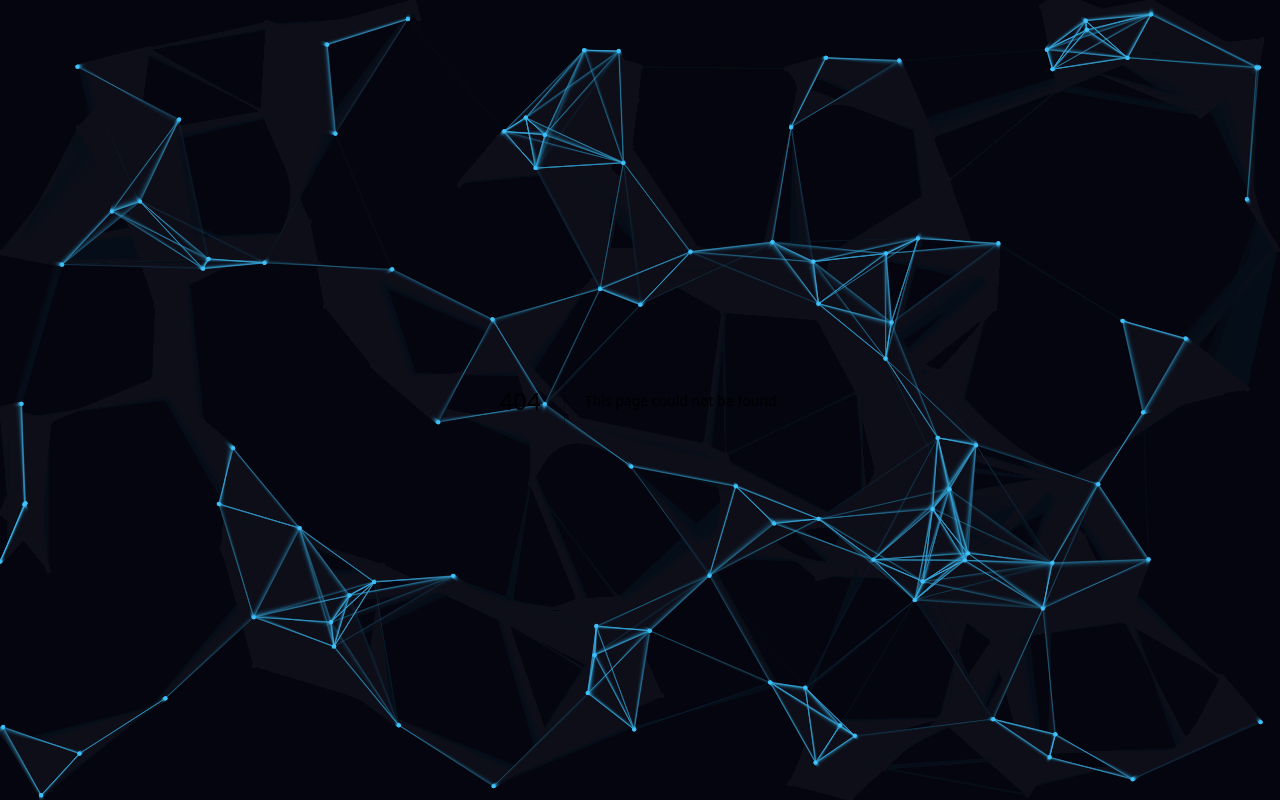
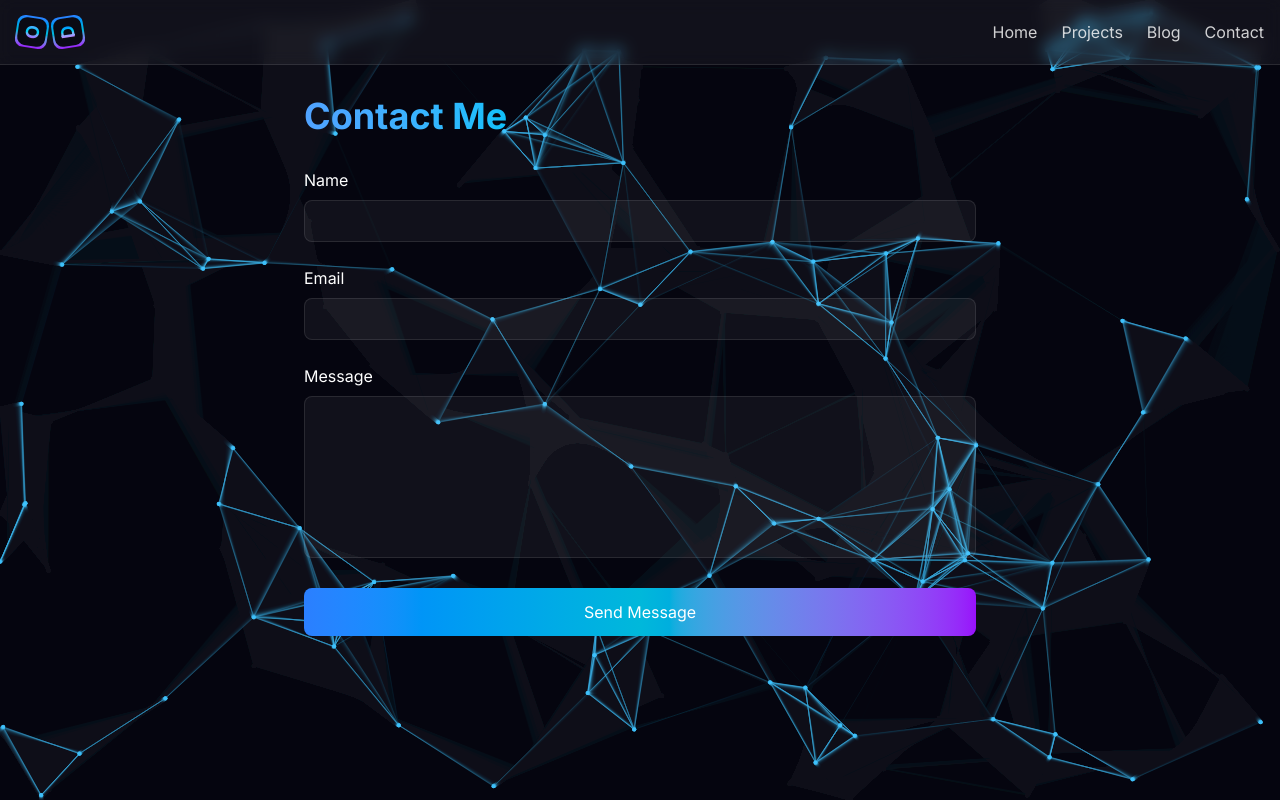
Before and after one commit to oguzhanduran/my-personel-website, a Next.js app: page /contact in a window 1280 px wide. Before the commit this address had no page. Built offline with nearby package versions, Linux system fonts and the light colour scheme.

Commit message:
navbar parts added

```diff
--- /dev/null
+++ b/src/app/blog/page.tsx
@@ -0,0 +1,33 @@
+'use client';
+import { motion } from 'framer-motion';
+import Header from '@/components/layout/Header';
+
+export default function Blog() {
+  return (
+    <>
+      <Header />
+      <main className="pt-24 min-h-screen container mx-auto px-4">
+        <motion.div
+          initial={{ opacity: 0, y: 20 }}
+          animate={{ opacity: 1, y: 0 }}
+          transition={{ duration: 0.5 }}
+          className="prose prose-invert max-w-none"
+        >
+          <h1 className="text-4xl font-bold bg-gradient-to-r from-blue-400 via-cyan-400 to-purple-500 bg-clip-text text-transparent mb-8">
+            Blog
+          </h1>
+          <div className="grid grid-cols-1 md:grid-cols-2 gap-6">
+            {/* Blog post kartları buraya gelecek */}
+            <div className="bg-white/5 backdrop-blur-sm rounded-xl p-6 border border-white/10">
+              <h2 className="text-xl font-semibold text-white mb-2">Blog Post 1</h2>
+              <p className="text-white/80">Blog post preview will be here...</p>
+              <div className="mt-4 text-sm text-white/60">
+                Published on: January 1, 2024
+              </div>
+            </div>
+          </div>
+        </motion.div>
+      </main>
+    </>
+  );
+}
--- /dev/null
+++ b/src/app/contact/page.tsx
@@ -0,0 +1,89 @@
+'use client';
+import { motion } from 'framer-motion';
+import Header from '@/components/layout/Header';
+import { useState } from 'react';
+
+export default function Contact() {
+  const [formData, setFormData] = useState({
+    name: '',
+    email: '',
+    message: ''
+  });
+
+  const handleSubmit = (e: React.FormEvent) => {
+    e.preventDefault();
+    // Form gönderme işlemi buraya gelecek
+    console.log('Form data:', formData);
+  };
+
+  const handleChange = (e: React.ChangeEvent<HTMLInputElement | HTMLTextAreaElement>) => {
+    setFormData({
+      ...formData,
+      [e.target.name]: e.target.value
+    });
+  };
+
+  return (
+    <>
+      <Header />
+      <main className="pt-24 min-h-screen container mx-auto px-4">
+        <motion.div
+          initial={{ opacity: 0, y: 20 }}
+          animate={{ opacity: 1, y: 0 }}
+          transition={{ duration: 0.5 }}
+          className="max-w-2xl mx-auto"
+        >
+          <h1 className="text-4xl font-bold bg-gradient-to-r from-blue-400 via-cyan-400 to-purple-500 bg-clip-text text-transparent mb-8">
+            Contact Me
+          </h1>
+          <form onSubmit={handleSubmit} className="space-y-6">
+            <div>
+              <label htmlFor="name" className="block text-white mb-2">Name</label>
+              <input
+                type="text"
+                id="name"
+                name="name"
+                value={formData.name}
+                onChange={handleChange}
+                className="w-full px-4 py-2 bg-white/5 border border-white/10 rounded-lg focus:outline-none focus:ring-2 focus:ring-blue-500 text-white"
+                required
+              />
+            </div>
+            <div>
+              <label htmlFor="email" className="block text-white mb-2">Email</label>
+              <input
+                type="email"
+                id="email"
+                name="email"
+                value={formData.email}
+                onChange={handleChange}
+                className="w-full px-4 py-2 bg-white/5 border border-white/10 rounded-lg focus:outline-none focus:ring-2 focus:ring-blue-500 text-white"
+                required
+              />
+            </div>
+            <div>
+              <label htmlFor="message" className="block text-white mb-2">Message</label>
+              <textarea
+                id="message"
+                name="message"
+                value={formData.message}
+                onChange={handleChange}
+                rows={6}
+                className="w-full px-4 py-2 bg-white/5 border border-white/10 rounded-lg focus:outline-none focus:ring-2 focus:ring-blue-500 text-white resize-none"
+                required
+              />
+            </div>
+            <motion.button
+              type="submit"
+              whileHover={{ scale: 1.02 }}
+              whileTap={{ scale: 0.98 }}
+              className="w-full bg-gradient-to-r from-blue-500 via-cyan-500 to-purple-600 text-white py-3 rounded-lg hover:opacity-90 transition-opacity"
+            >
+              Send Message
+            </motion.button>
+          </form>
+        </motion.div>
+      </main>
+    </>
+  );
+}
--- a/src/app/page.tsx
+++ b/src/app/page.tsx
@@ -1,22 +1,34 @@
 'use client';
 
-import { useState } from 'react';
+import { useState, useEffect } from 'react';
 import IntroVideo from '@/components/home/IntroVideo';
 import Header from '@/components/layout/Header';
 import Hero from '@/components/home/Hero';
 
 export default function Home() {
   const [showContent, setShowContent] = useState(false);
+  const [shouldPlayVideo, setShouldPlayVideo] = useState(true);
+
+  useEffect(() => {
+    // Home link'inden gelindiyse videoyu gösterme
+    const skipIntro = localStorage.getItem('skipIntro');
+
+    if (skipIntro) {
+      setShouldPlayVideo(false);
+      setShowContent(true);
+      // Home link'i için olan state'i temizle
+      localStorage.removeItem('skipIntro');
+    }
+  }, []);
 
   const handleVideoEnd = () => {
-    console.log("Video ended, showing content"); // Debug için log
     setShowContent(true);
   };
 
   return (
     <>
-      <IntroVideo onEnd={handleVideoEnd} />
-      {showContent && (
+      {shouldPlayVideo && <IntroVideo onEnd={handleVideoEnd} />}
+      {(showContent || !shouldPlayVideo) && (
         <>
           <Header />
           <main className="relative">
--- /dev/null
+++ b/src/app/projects/page.tsx
@@ -0,0 +1,30 @@
+'use client';
+import { motion } from 'framer-motion';
+import Header from '@/components/layout/Header';
+
+export default function Projects() {
+  return (
+    <>
+      <Header />
+      <main className="pt-24 min-h-screen container mx-auto px-4">
+        <motion.div
+          initial={{ opacity: 0, y: 20 }}
+          animate={{ opacity: 1, y: 0 }}
+          transition={{ duration: 0.5 }}
+          className="prose prose-invert max-w-none"
+        >
+          <h1 className="text-4xl font-bold bg-gradient-to-r from-blue-400 via-cyan-400 to-purple-500 bg-clip-text text-transparent mb-8">
+            Projects
+          </h1>
+          <div className="grid grid-cols-1 md:grid-cols-2 lg:grid-cols-3 gap-6">
+            {/* Proje kartları buraya gelecek */}
+            <div className="bg-white/5 backdrop-blur-sm rounded-xl p-6 border border-white/10">
+              <h2 className="text-xl font-semibold text-white mb-2">Project 1</h2>
+              <p className="text-white/80">Project description will be here...</p>
+            </div>
+          </div>
+        </motion.div>
+      </main>
+    </>
+  );
+}
--- a/src/components/layout/Header.tsx
+++ b/src/components/layout/Header.tsx
@@ -1,30 +1,123 @@
 'use client';
 import { motion } from 'framer-motion';
 import Link from 'next/link';
+import { useState } from 'react';
+import { useRouter } from 'next/navigation';
 
 const Header = () => {
+  const [isAnimating, setIsAnimating] = useState(false);
+  const router = useRouter();
+
+  const handleLogoClick = (e: React.MouseEvent) => {
+    e.preventDefault();
+    if (isAnimating) return;
+
+    setIsAnimating(true);
+    setTimeout(() => {
+      setIsAnimating(false);
+      // Logo tıklamasında videoyu göstermek için state'i sıfırla
+      localStorage.removeItem('skipIntro');
+      window.location.href = '/';
+    }, 1000);
+  };
+
   return (
     <motion.header
       initial={{ y: -100 }}
       animate={{ y: 0 }}
-      className="fixed top-0 left-0 right-0 z-50 bg-white/80 backdrop-blur-sm shadow-sm"
+      className="fixed top-0 left-0 right-0 z-50 bg-white/5 backdrop-blur-sm border-b border-white/10"
     >
       <nav className="container mx-auto px-4 py-4">
         <div className="flex justify-between items-center">
-          <Link href="/" className="text-xl font-bold text-gray-800 hover:text-gray-600 transition-colors">
-            OD
+          <Link href="/" className="group relative" onClick={handleLogoClick}>
+            <motion.div
+              className="flex items-center space-x-1"
+              whileHover={{ scale: 1.05 }}
+              whileTap={{ scale: 0.95 }}
+              animate={isAnimating ? {
+                rotateY: [0, 360],
+                scale: [1, 1.2, 1],
+              } : {}}
+              transition={isAnimating ? {
+                duration: 1,
+                ease: "easeInOut",
+              } : {}}
+            >
+              <motion.div
+                className="relative"
+                initial={{ rotate: 0 }}
+                animate={isAnimating ? {
+                  rotate: [0, 720],
+                  scale: [1, 1.2, 1],
+                } : { rotate: 360 }}
+                transition={isAnimating ? {
+                  duration: 1,
+                  ease: "easeInOut",
+                } : {
+                  duration: 20,
+                  repeat: Infinity,
+                  ease: "linear"
+                }}
+              >
+                <div className="w-8 h-8 rounded-lg bg-gradient-to-r from-blue-500 via-cyan-500 to-purple-600 p-[2px]">
+                  <div className="w-full h-full rounded-lg bg-[rgb(10,10,20)] flex items-center justify-center">
+                    <span className="text-lg font-bold bg-gradient-to-r from-blue-400 via-cyan-400 to-purple-500 bg-clip-text text-transparent">
+                      O
+                    </span>
+                  </div>
+                </div>
+              </motion.div>
+              <motion.div
+                className="relative"
+                initial={{ rotate: 0 }}
+                animate={isAnimating ? {
+                  rotate: [0, -720],
+                  scale: [1, 1.2, 1],
+                } : { rotate: -360 }}
+                transition={isAnimating ? {
+                  duration: 1,
+                  ease: "easeInOut",
+                } : {
+                  duration: 20,
+                  repeat: Infinity,
+                  ease: "linear"
+                }}
+              >
+                <div className="w-8 h-8 rounded-lg bg-gradient-to-r from-purple-600 via-cyan-500 to-blue-500 p-[2px]">
+                  <div className="w-full h-full rounded-lg bg-[rgb(10,10,20)] flex items-center justify-center">
+                    <span className="text-lg font-bold bg-gradient-to-r from-purple-400 via-cyan-400 to-blue-500 bg-clip-text text-transparent">
+                      D
+                    </span>
+                  </div>
+                </div>
+              </motion.div>
+            </motion.div>
+            <motion.div
+              className="absolute -bottom-1 left-0 w-full h-0.5 bg-gradient-to-r from-blue-500 via-cyan-500 to-purple-600"
+              initial={{ scaleX: 0 }}
+              whileHover={{ scaleX: 1 }}
+              animate={isAnimating ? { scaleX: [0, 1, 0] } : {}}
+              transition={isAnimating ? {
+                duration: 1,
+                ease: "easeInOut",
+              } : { duration: 0.3 }}
+            />
           </Link>
           <div className="space-x-6">
-            <Link href="/" className="text-gray-600 hover:text-gray-900 transition-colors">
+            <Link
+              href="/"
+              onClick={() => localStorage.setItem('skipIntro', 'true')}
+              className="text-white/80 hover:text-white transition-colors"
+            >
               Home
             </Link>
-            <Link href="/projects" className="text-gray-600 hover:text-gray-900 transition-colors">
+            <Link href="/projects" className="text-white/80 hover:text-white transition-colors">
               Projects
             </Link>
-            <Link href="/blog" className="text-gray-600 hover:text-gray-900 transition-colors">
+            <Link href="/blog" className="text-white/80 hover:text-white transition-colors">
               Blog
             </Link>
-            <Link href="/contact" className="text-gray-600 hover:text-gray-900 transition-colors">
+            <Link href="/contact" className="text-white/80 hover:text-white transition-colors">
               Contact
             </Link>
           </div>
```
